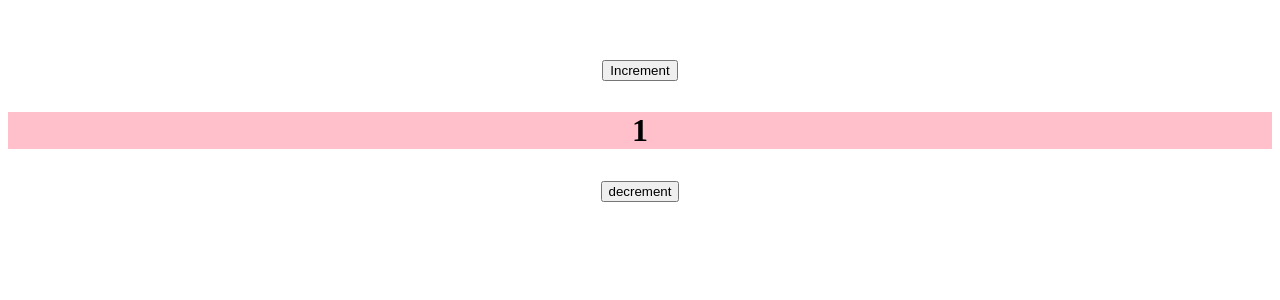
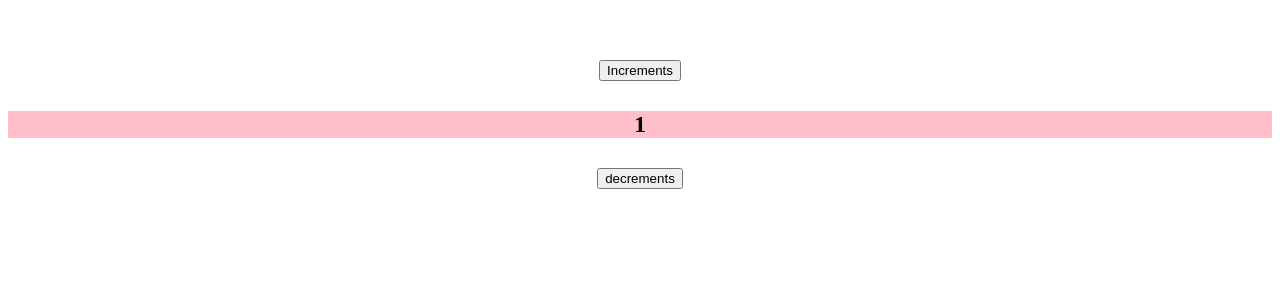
Before and after one commit to omkarp887/React-Fizz-Buzz---React-Project-March-22-Batch, a React app: page / in a window 1280 px wide. Shown: the top 300 px of the page. Built offline with nearby package versions, Linux system fonts and the light colour scheme.

Commit message:
React Fizz Buzz

```diff
--- a/src/components/App.js
+++ b/src/components/App.js
@@ -3,7 +3,7 @@ import '../styles/App.css';
 
 
 const App = () => {
-  const state = useState();
+
   const [count, setCount] = useState(1);
 
 
@@ -23,12 +23,12 @@ const App = () => {
 
   return (
     <div id="main">
-    <div id="counter">
-    <button onClick={IncNum}>Increment</button>
+    <div id='counter'>
+    <button id="increment" onClick={IncNum}>Increments</button>
 
-    <h1 className= {count % 5 == 0 && count % 3 == 0 ? 'fizzbuzz' : (count % 3 == 0) ? 'fizz' : (count % 5 == 0 ) ? 'buzz' : 'normal'}>{count}</h1>
+    <h2 className= {count % 5 == 0 && count % 3 == 0 ? 'fizzbuzz' : (count % 3 == 0) ? 'fizz' : (count % 5 == 0 ) ? 'buzz' : 'normal'}>{count}</h2>
 
-    <button onClick={DecNum}>decrement</button>
+    <button id="decrement" onClick={DecNum}>decrements</button>
     </div>
     </div>
   )
```
